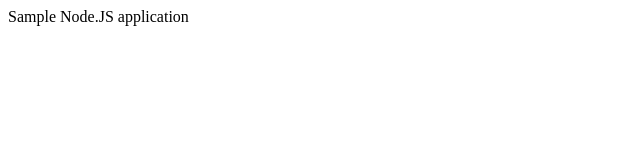
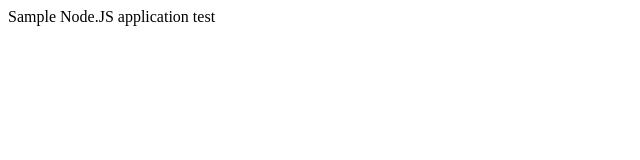
Before and after one commit to wellingtonsampaio/travis2bluemix-nodejs, a website: page public/index.html in a window 1280 px wide. Shown: the full height of the page, 0-640 px from the left. Drawn offline with Linux system fonts and the light colour scheme.

Commit message:
Modify index.html for testing

```diff
--- a/public/index.html
+++ b/public/index.html
@@ -6,6 +6,6 @@
     <title>Sample Node.JS application</title>
   </head>
   <body>
-    Sample Node.JS application
+    Sample Node.JS application test
   </body>
 </html>
```
